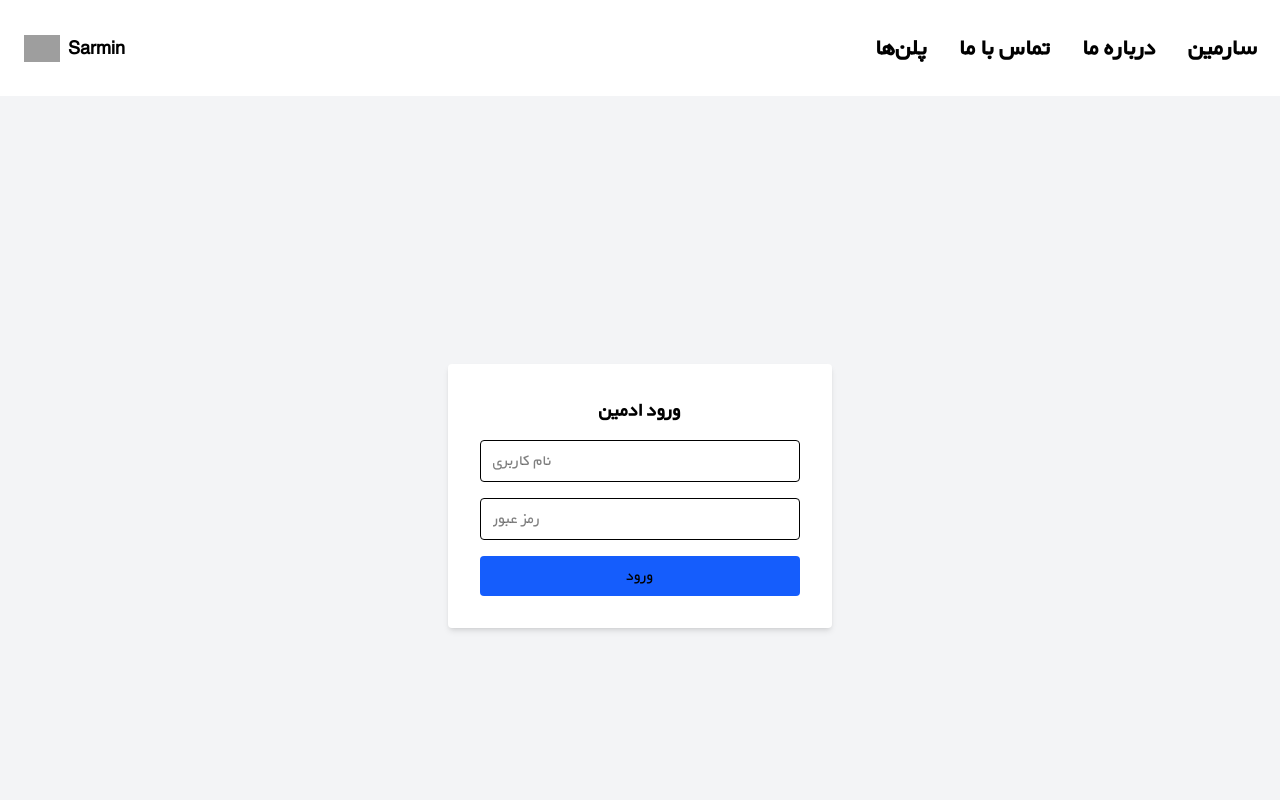
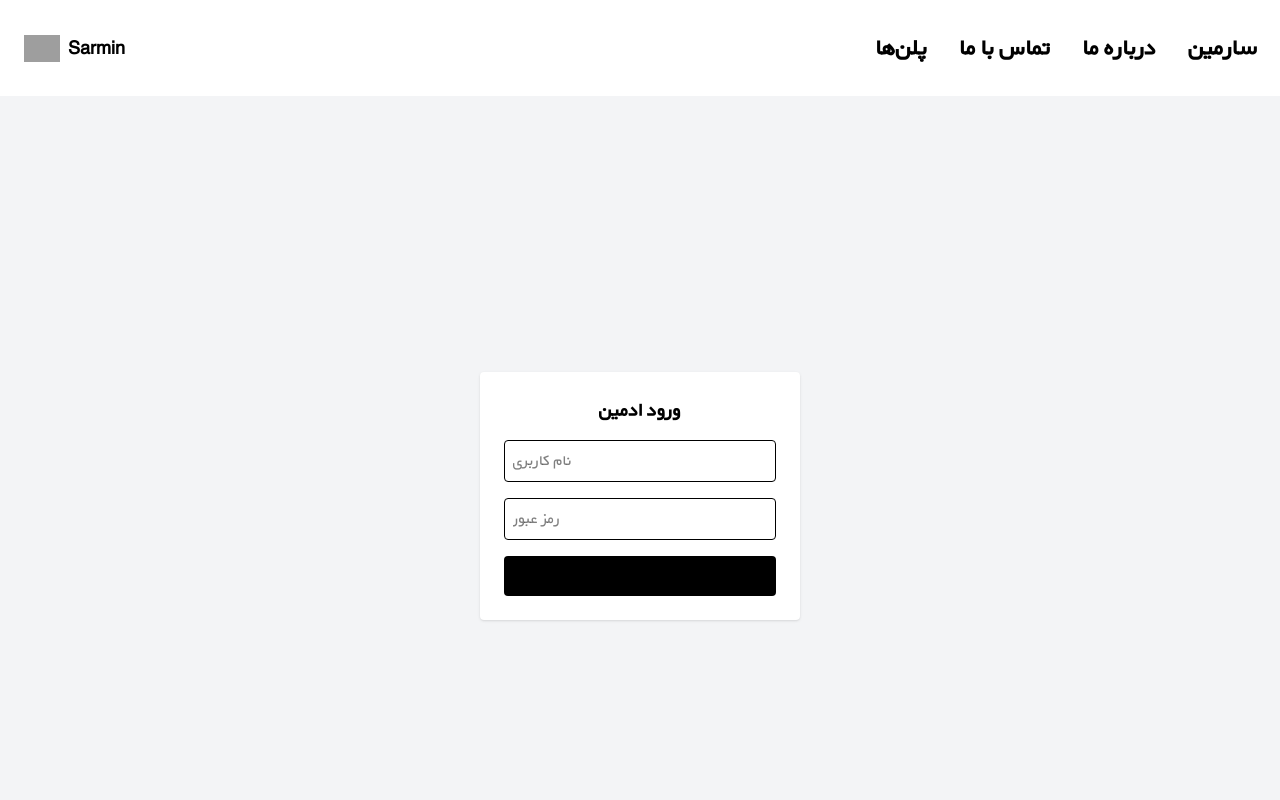
Before and after one commit to Mamadamr/Main, a Next.js app: page /login in a window 1280 px wide. Shown: the top 800 px of the page. Built offline with nearby package versions, Linux system fonts and the light colour scheme; grey boxes are pictures that could not be loaded.

Commit message:
version0.3.4

```diff
--- /dev/null
+++ b/src/app/actions/admin-login.ts
@@ -0,0 +1,21 @@
+"use server";
+
+import { cookies } from "next/headers";
+
+export async function adminLogin(formData: FormData) {
+  const username = formData.get("username");
+  const password = formData.get("password");
+
+  if (username !== "admin" || password !== "123456") {
+    return { error: "نام کاربری یا رمز عبور اشتباه است" };
+  }
+
+  cookies().set("admin_token", "secure_admin_token", {
+    httpOnly: true,
+    secure: true,
+    sameSite: "lax",
+    path: "/",
+  });
+
+  return { success: true };
+}
--- a/src/app/admin/AdminDashboardClient.tsx
+++ b/src/app/admin/AdminDashboardClient.tsx
@@ -27,17 +27,11 @@ const orderStats = [
 export default function AdminDashboardClient() {
   const router = useRouter();
 
-  const handleLogout = async () => {
-    try {
-      const res = await fetch("/admin/api/logout", { method: "POST" });
-      if (!res.ok) throw new Error("خطا در خروج");
-      toast.success("با موفقیت خارج شدید!");
-      window.location.href = "/admin/login";
-    } catch (error) {
-      toast.error("خطا در خروج!");
-    }
-  };
-
+   const logout = async () => {
+     await fetch("/logout", { method: "POST" });
+     toast.success("خارج شدید");
+     window.location.href = "/admin/login";
+   };
   return (
     <div className="min-h-screen bg-gray-100 p-6 space-y-8">
       <div className="grid grid-cols-1 md:grid-cols-4 gap-6">
@@ -80,8 +74,8 @@ export default function AdminDashboardClient() {
       </div>
 
       <button
-        onClick={handleLogout}
-        className="bg-red-600 hover:bg-red-700 text-white px-4 py-2 rounded mt-6"
+        onClick={logout}
+        className="mt-6 bg-red-600 text-white px-4 py-2 rounded"
       >
         خروج
       </button>
--- a/src/app/admin/page.tsx
+++ b/src/app/admin/page.tsx
@@ -1,15 +1,13 @@
-// src/app/admin/page.tsx
-import AdminDashboardClient from "./AdminDashboardClient";
 import { cookies } from "next/headers";
 import { redirect } from "next/navigation";
+import AdminDashboardClient from "./AdminDashboardClient";
 
-export default function AdminDashboardPage() {
+export default function AdminPage() {
   const token = cookies().get("admin_token")?.value;
 
   if (!token) {
-    redirect("/admin/login?error=ابتدا+وارد+شوید");
+    redirect("/admin/login");
   }
 
-  // فقط رندر Client Component
   return <AdminDashboardClient />;
 }
--- a/src/app/api/admin/orders/route.ts
+++ /dev/null
@@ -1,17 +0,0 @@
-import { cookies } from "next/headers";
-
-export async function GET() {
-  const token = cookies().get("admin_token")?.value;
-
-  if (token !== process.env.ADMIN_SECRET) {
-    return new Response("Forbidden", { status: 403 });
-  }
-
-  // داده‌های دمو سفارش‌ها
-  const orders = [
-    { id: 1, name: "سفارش 1", status: "new" },
-    { id: 2, name: "سفارش 2", status: "processing" },
-  ];
-
-  return new Response(JSON.stringify(orders), { status: 200 });
-}
--- a/src/app/api/login/route.ts
+++ /dev/null
@@ -1,42 +0,0 @@
-import { NextResponse } from "next/server";
-
-export async function POST(req: Request) {
-  try {
-    const data = await req.json();
-    const { username, password } = data;
-
-    // Validate username (نباید ایمیل باشه)
-    if (!username || username.includes("@")) {
-      return NextResponse.json(
-        { error: "نام کاربری معتبر نیست" },
-        { status: 400 }
-      );
-    }
-
-    // مثال اعتبارسنجی ساده (باید با DB جایگزین بشه)
-    if (username === "admin" && password === "123456") {
-      const res = NextResponse.json({ success: true });
-
-      // ست کردن کوکی روی دامنه واقعی
-      res.cookies.set({
-        name: "admin_token",
-        value: "secure_admin_token_here",
-        httpOnly: true,
-        secure: true,
-        sameSite: "lax",
-        path: "/",
-        domain: "sarminco.ir",
-        maxAge: 60 * 60, // 1 ساعت
-      });
-
-      return res;
-    }
-
-    return NextResponse.json(
-      { error: "نام کاربری یا رمز عبور اشتباه است" },
-      { status: 401 }
-    );
-  } catch (err) {
-    return NextResponse.json({ error: "خطای سرور" }, { status: 500 });
-  }
-}
--- a/src/app/api/logout/route.ts
+++ /dev/null
@@ -1,11 +0,0 @@
-import { NextResponse } from "next/server";
-
-export async function POST() {
-  // اینجا باید کوکی admin_token رو پاک کنیم
-  const response = NextResponse.json({ message: "خارج شدید" });
-
-  // پاک کردن کوکی admin_token
-  response.cookies.set("admin_token", "", { path: "/", maxAge: 0 });
-
-  return response;
-}
--- a/src/app/login/page.tsx
+++ b/src/app/login/page.tsx
@@ -1,72 +1,53 @@
 "use client";
 
-import { useState } from "react";
+import { adminLogin } from "@/app/actions/admin-login";
+import toast, { Toaster } from "react-hot-toast";
 import { useRouter } from "next/navigation";
-import toast, { Toaster } from "react-hot-toast";
 
 export default function AdminLoginPage() {
   const router = useRouter();
-  const [username, setUsername] = useState("");
-  const [password, setPassword] = useState("");
-  const [loading, setLoading] = useState(false);
 
-  const handleLogin = async (e: React.FormEvent) => {
-    e.preventDefault();
+  async function handleSubmit(formData: FormData) {
+    const res = await adminLogin(formData);
 
-    setLoading(true);
+    if (res?.error) {
+      toast.error(res.error);
+      return;
+    }
 
-    try {
-      const res = await fetch("/admin/api/login", {
-        method: "POST",
-        headers: { "Content-Type": "application/json" },
-        body: JSON.stringify({ username, password }),
-      });
-
-      const data = await res.json();
-
-      if (!res.ok) throw new Error(data.error || "خطای ورود");
-
-      toast.success("ورود موفقیت‌آمیز!");
-      router.push("/admin/dashboard");
-    } catch (err: any) {
-      toast.error(err.message || "خطای ورود");
-    } finally {
-      setLoading(false);
-    }
-  };
+    toast.success("ورود موفق!");
+    setTimeout(() => {
+      router.push("/admin");
+    }, 600);
+  }
 
   return (
     <div className="min-h-screen flex items-center justify-center bg-gray-100">
-      <Toaster position="top-right" reverseOrder={false} />
+      <Toaster position="top-right" />
+
       <form
-        onSubmit={handleLogin}
-        className="bg-white p-8 rounded shadow-md w-full max-w-sm space-y-4"
+        action={handleSubmit}
+        className="bg-white p-6 rounded shadow w-80 space-y-4"
       >
-        <h2 className="text-xl font-bold text-center">ورود ادمین</h2>
+        <h1 className="text-xl font-bold text-center">ورود ادمین</h1>
 
         <input
-          type="text"
+          name="username"
           placeholder="نام کاربری"
-          value={username}
-          onChange={(e) => setUsername(e.target.value)}
-          className="w-full border px-3 py-2 rounded"
-          required
-        />
-        <input
-          type="password"
-          placeholder="رمز عبور"
-          value={password}
-          onChange={(e) => setPassword(e.target.value)}
-          className="w-full border px-3 py-2 rounded"
+          className="w-full border p-2 rounded"
           required
         />
 
-        <button
-          type="submit"
-          disabled={loading}
-          className="w-full bg-blue-600 text-white py-2 rounded hover:bg-blue-700"
-        >
-          {loading ? "در حال ورود..." : "ورود"}
+        <input
+          name="password"
+          type="password"
+          placeholder="رمز عبور"
+          className="w-full border p-2 rounded"
+          required
+        />
+
+        <button className="w-full bg-black text-white py-2 rounded">
+          ورود
         </button>
       </form>
     </div>
--- a/src/middleware.ts
+++ b/src/middleware.ts
@@ -2,22 +2,14 @@ import { NextResponse } from "next/server";
 import type { NextRequest } from "next/server";
 
 export function middleware(req: NextRequest) {
-  const token = req.cookies.get("admin_token")?.value;
-  const pathname = req.nextUrl.pathname;
-
-  // محافظت از admin
-  if (pathname.startsWith("/admin") && !token) {
-    return NextResponse.redirect(new URL("/login", "https://sarminco.ir"));
+  if (req.nextUrl.pathname.startsWith("/admin")) {
+    const token = req.cookies.get("admin_token");
+    if (!token && !req.nextUrl.pathname.includes("/login")) {
+      return NextResponse.redirect(new URL("/admin/login", req.url));
+    }
   }
-
-  // اگر لاگین شده دوباره نره لاگین
-  if (pathname === "/login" && token) {
-    return NextResponse.redirect(new URL("/admin", "https://sarminco.ir"));
-  }
-
-  return NextResponse.next();
 }
 
 export const config = {
-  matcher: ["/admin/:path*", "/login"],
+  matcher: ["/admin/:path*"],
 };
```
